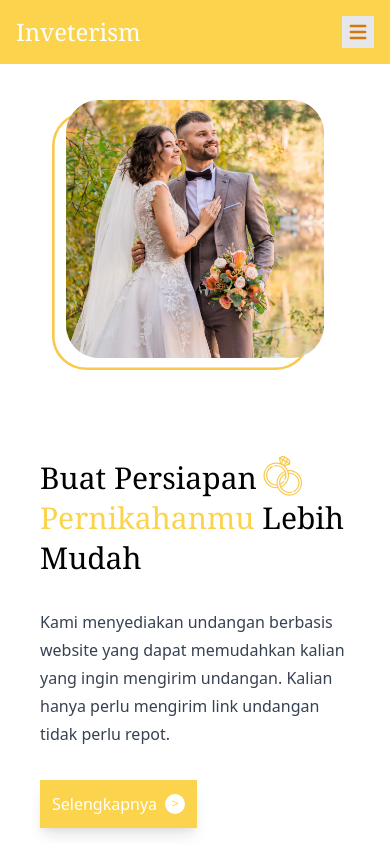
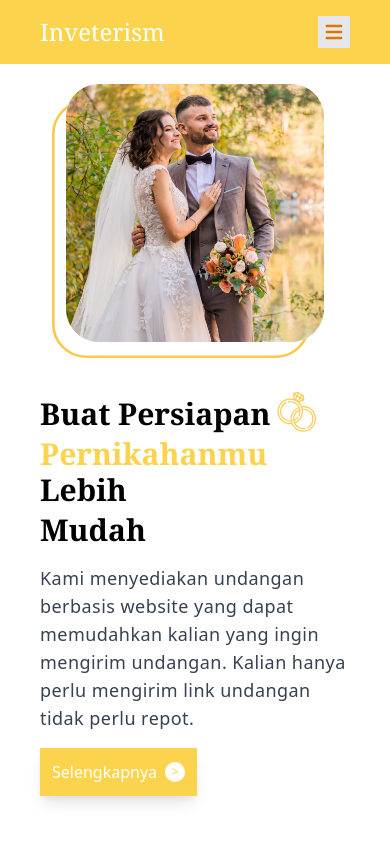
Before and after one commit to fataelislami/inveterism, a website built with Vite: page src/index.html in a window 390 px wide. Built offline with nearby package versions, Linux system fonts and the light colour scheme.

Commit message:
Update responsive hero

```diff
--- a/src/index.html
+++ b/src/index.html
@@ -35,11 +35,11 @@
 
 <body class="">
 
-    <nav class="relative font-serif p-4 md:pl-24 md:pr-24 bg-yellow-300 flex items-center justify-between">
+    <nav class="relative font-serif h-16 pl-10 pr-10 md:pl-28 md:pr-28 bg-yellow-300 flex items-center justify-between">
         <div class="text-white font-medium text-2xl">
             Inveterism
         </div>
-        <div class="hidden md:block text-sm space-x-8">
+        <div class="hidden md:block text-sm space-x-11">
             <a href="#">About Us</a>
             <a href="#">Why Us</a>
             <a href="#">Testimonials</a>
@@ -57,18 +57,18 @@
             </button>
         </div>
     </nav>
-    <div class="main pl-10 pr-10 md:pl-24 md:pr-24">
-        <div class="flex flex-col-reverse  md:grid md:grid-cols-12">
-            <div class="md:col-span-6  space-y-8 pt-10">
-                <h1 class="text-3xl md:text-5xl font-serif flex flex-col space-y-1" style="font-weight: 500;"><span class="flex items-end">Buat Persiapan <img class="-mb-2 w-14 md:w-16" src="assets/section1-icon-ring.svg"></span><span class=""><el class="text-yellow-300">Pernikahanmu</el> Lebih</span> <span>Mudah</span></h1>
-                <p class=" text-gray-700 leading-7 w-full md:w-10/12">Kami menyediakan undangan berbasis website yang dapat memudahkan kalian yang ingin mengirim undangan. Kalian hanya perlu mengirim link undangan tidak perlu repot.</p>
+    <div class="main pl-10 pr-10 md:pl-28 md:pr-28">
+        <div class="flex flex-col-reverse md:grid md:grid-cols-12">
+            <div class="md:col-span-6 space-y-4 md:space-y-10 -my-2 md:pt-14">
+                <h1 class="text-3xl md:text-5xl font-serif flex flex-col space-y-1 md:space-y-3  font-semibold"><span class="flex items-end">Buat Persiapan <img class="-mb-2 w-14 md:w-16" src="assets/section1-icon-ring.svg"></span><span class=""><el class="text-yellow-300">Pernikahanmu</el> Lebih</span> <span>Mudah</span></h1>
+                <p class=" text-gray-700 leading-7 text-lg w-full tracking-wide md:w-10/12">Kami menyediakan undangan berbasis website yang dapat memudahkan kalian yang ingin mengirim undangan. Kalian hanya perlu mengirim link undangan tidak perlu repot.</p>
                 <button class="btn font-medium text-white shadow-lg  p-3 bg-yellow-300 flex items-center">Selengkapnya <span class="rounded-full h-5 w-5 ml-2 flex items-center justify-center bg-white text-xs text-yellow-300">></span></button>
             </div>
-            <div class="md:col-span-6 pt-14 md:pt-10">
+            <div class="md:col-span-6 pt-10 md:pt-14">
                 <div class="relative h-72 md:h-0 sm:h-72">
                     <img class="absolute z-10 -top-5 mx-auto left-0 md:left-auto right-0 md:right-0 w-10/12" src="assets/section1-hero-image.png">
                     </img>
-                    <img class="absolute -top-2 md:top-0 left-3 md:left-auto md:right-5 w-10/12" src="assets/section1-hero-rectangle.svg">
+                    <img class="absolute -top-1 md:top-0 left-3 md:left-auto md:right-5 w-10/12" src="assets/section1-hero-rectangle.svg">
                     </img>
                     <br>
                 </div>
```
